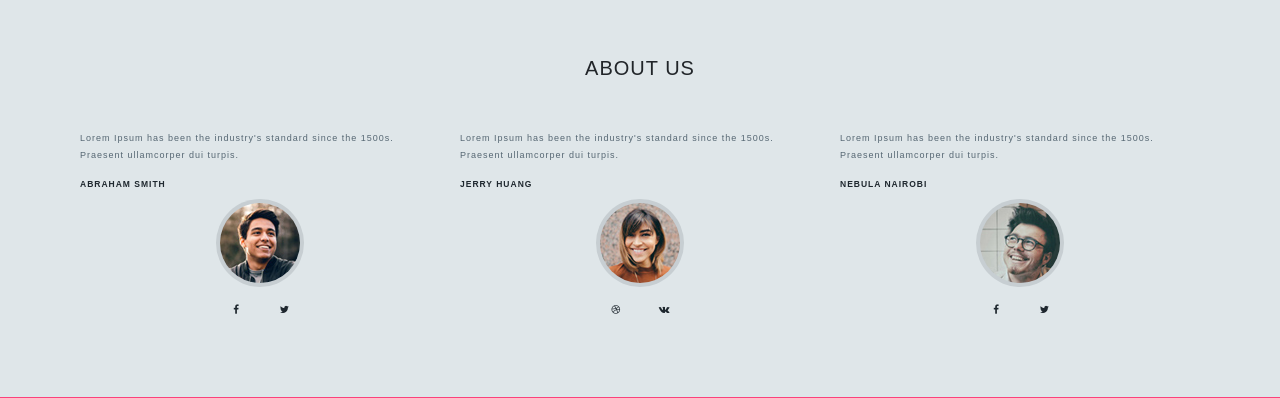
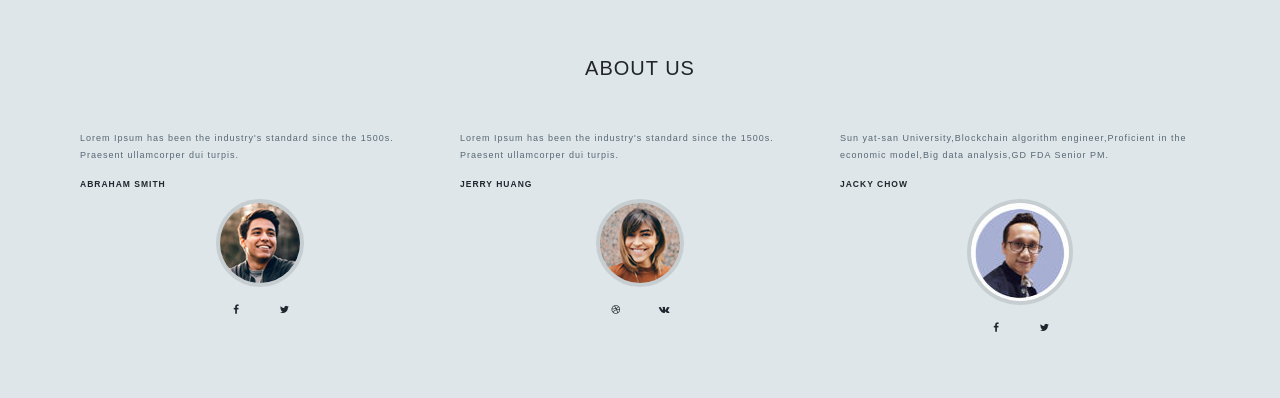
Before and after one commit to Wayne122/CMPE272_Project, a Django app: page / in a window 1280 px wide. Shown: the part 1706-2104 px from the top of the page. Run offline with Django 3.2, Linux system fonts and the light colour scheme; some libraries are stand-ins or nearby versions.

Commit message:
some change in homepage

```diff
--- a/Jacky/project272/blog/templates/blog/homepage.html
+++ b/Jacky/project272/blog/templates/blog/homepage.html
@@ -28,7 +28,7 @@
     {% endif %}
 
 
-    {% if  not user.is_authenticated %}
+    {% if not user.is_authenticated %}
 
     <section class="banner-bottom-w3ls py-lg-5 py-4" id="about">
         <div class="container py-sm-5 py-4">
@@ -202,11 +202,11 @@
                 <div class="col-lg-4 test-grid text-left px-lg-3">
                     <div class="test-info">
 
-                        <p>Lorem Ipsum has been the industry's standard since the 1500s. Praesent ullamcorper dui turpis.</p>
-                        <h3 class="mt-md-4 mt-3">Nebula Nairobi</h3>
+                        <p>Sun yat-san University,Blockchain algorithm engineer,Proficient in the economic model,Big data analysis,GD FDA Senior PM.</p>
+                        <h3 class="mt-md-4 mt-3">Jacky Chow</h3>
 
                         <div class="test-img text-center mb-3">
-                            <img src="static/images/team2.jpg" class="img-fluid" alt="user-image">
+                            <img src="static/images/team3.jpg" class="img-fluid" alt="user-image">
                         </div>
                         <div class="mobl-footer test-soc text-center">
                             <ul class="list-unstyled">
```
Also changed, not shown: Jacky/project272/blog/static/images/Collaboration.png (added), Jacky/project272/blog/static/images/team2.jpg (deleted), Jacky/project272/blog/static/images/team3.jpg (added), Jacky/project272/blog/static/images/training.png (added).
